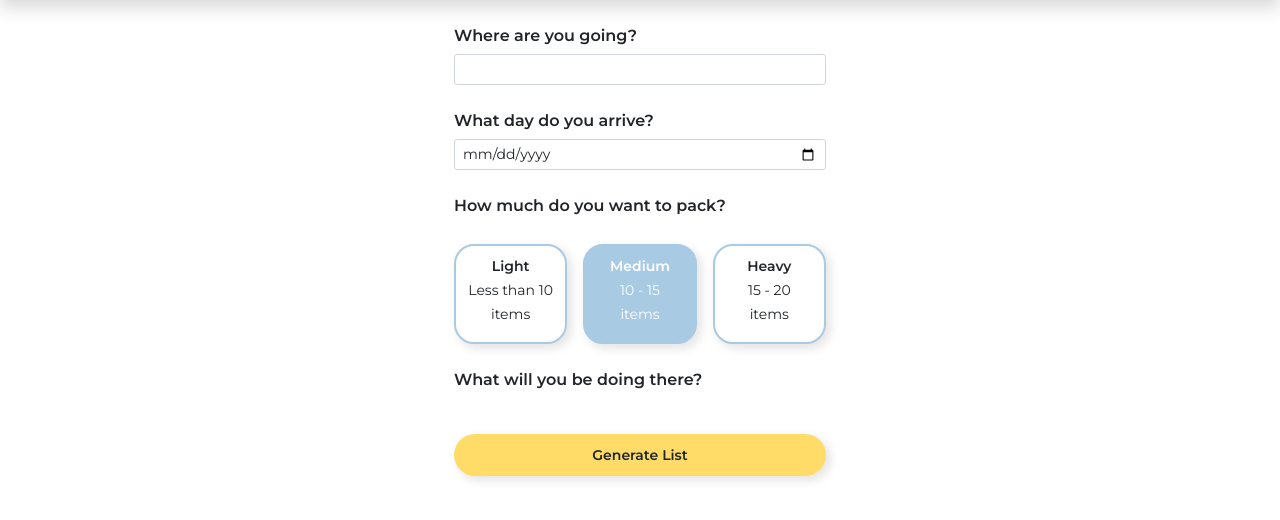
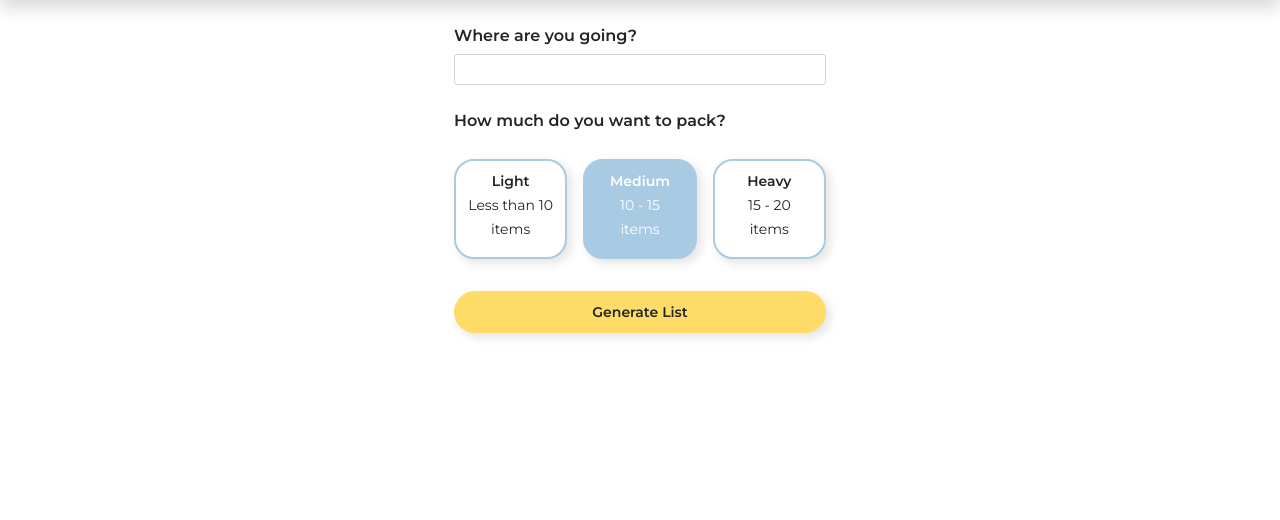
Before and after one commit to thurnye/pack-app, a Django app: template main_app/templates/search/search.html in a window 1280 px wide. Shown: the part 64-584 px from the top of the page. Run offline with Django 3.2, Linux system fonts and the light colour scheme; the template is opened without the code that fills it, so the values that code supplies are empty; some libraries are stand-ins or nearby versions.

Commit message:
working on search

```diff
--- a/main_app/templates/search/search.html
+++ b/main_app/templates/search/search.html
@@ -9,12 +9,6 @@
             <label for="searchTextField" class="form-label text-header">Where are you going?</label>
             <div class="input-group input-group-sm mb-3">
                 <input type="search" class="form-control" name="search" id="searchTextField" required>
-            </div>
-        </div>
-        <div class="mt-4">
-            <label for="searchTextField" class="form-label text-header">What day do you arrive?</label>
-            <div class="input-group input-group-sm mb-3">
-                <input type="date" class="form-control" name="date" id="date" required>
             </div>
         </div>
 
@@ -64,24 +58,7 @@
                 </div>
             </div>
         </div>
-        <div class="mt-4">
-            <label for="number_items" class="form-label text-header">What will you be doing there?</label>
-            <div class="row g-3 mt-1">
-                {% for activity in activities %}
-                {% if activity != "All" %}
-                <div class="col-4">
-                    <label class="card card-shadow card-activity" for="activity-{{ activity }}">
-                        <input type="checkbox" class="btn-check" name="activities" value="{{ activity }}"
-                            id="activity-{{ activity }}">
-                        <div class="card-body p-1 d-flex flex-column justify-content-center align-items-center">
-                            <text class="text-activities align-middle">{{ activity }}</text>
-                        </div>
-                    </label>
-                </div>
-                {% endif %}
-                {% endfor %}
-            </div>
-        </div>
+
         <div class="d-grid mt-2">
             <button type="submit" class="btn rounded-pill py-2 mt-4 button-shadow button-primary">
                 <text class="text-card-title">Generate List</text>
@@ -90,45 +67,6 @@
 
     </form>
 
-    {% comment %}
-    <form method="POST" action="{% url 'new_trip' %}">
-        {% csrf_token %}
-        where are you going?<br>
-        <input type="text" id="searchTextField" name="search" placeholder="Search City..."><br>
-        what day do you arrive?<br>
-        <input type="date" name="date" required><br>
-        travelers<br>
-        <p style="color:grey;">placeholder for information of added travelers</p>
-        name<br>
-        <input type="text" name="traveler-name" placeholder="Name..."><br>
-        age group<br>
-        <select name="agegroup" default="none">
-            <option value="" disabled selected hidden>choose age group</option>
-            <option value="infant">Infant/Young Child (0-3)</option>
-            <option value="child">Child (3-17)</option>
-            <option value="adult">Adult (18+)</option>
-        </select><br>
-        how much do you want to pack?<br>
-        light
-        <input type="checkbox" name="light">
-        medium
-        <input type="checkbox" name="medium">
-        everything
-        <input type="checkbox" name="everything"><br>
-
-        select activities<br>
-        <input type="checkbox" name="option1">
-        <input type="checkbox" name="option2">
-        <input type="checkbox" name="option3"><br>
-        <input type="checkbox" name="option4">
-        <input type="checkbox" name="option5">
-        <input type="checkbox" name="option6"><br>
-        <input type="checkbox" name="option7">
-        <input type="checkbox" name="option8">
-        <input type="checkbox" name="option9"><br>
-
-        <button>create my list</button>
-    </form> {% endcomment %}
 
     <script defer type="text/javascript"
         src="https://maps.googleapis.com/maps/api/js?v=3.exp&key=AIzaSyABt5_xdXjRl4pFDKfdUtAM4Bv5lgt1vo8&libraries=places"></script>
```
